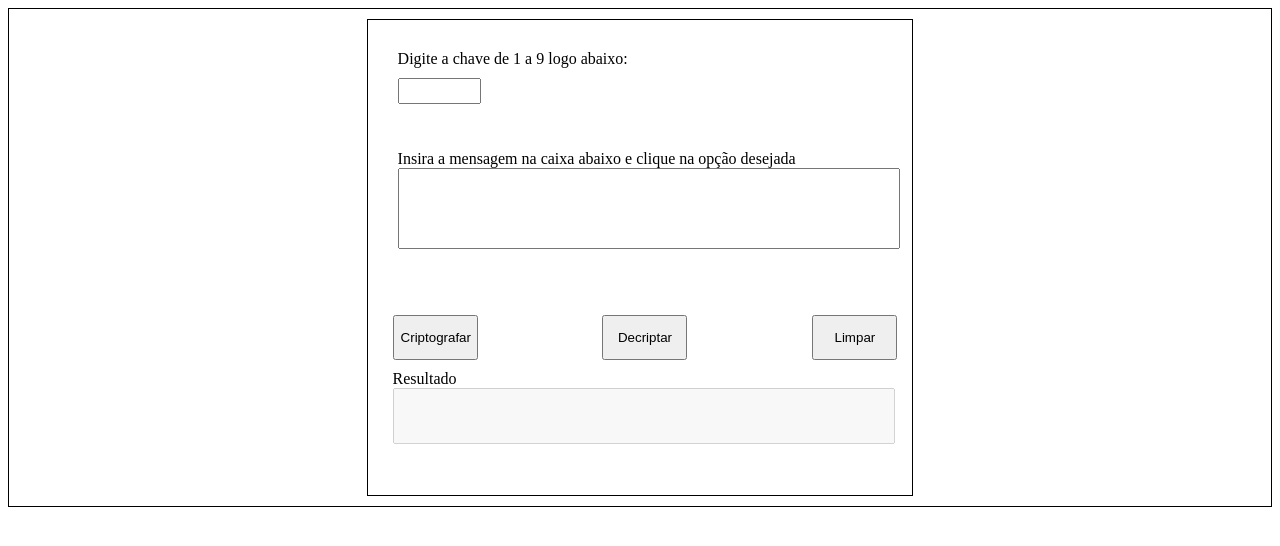
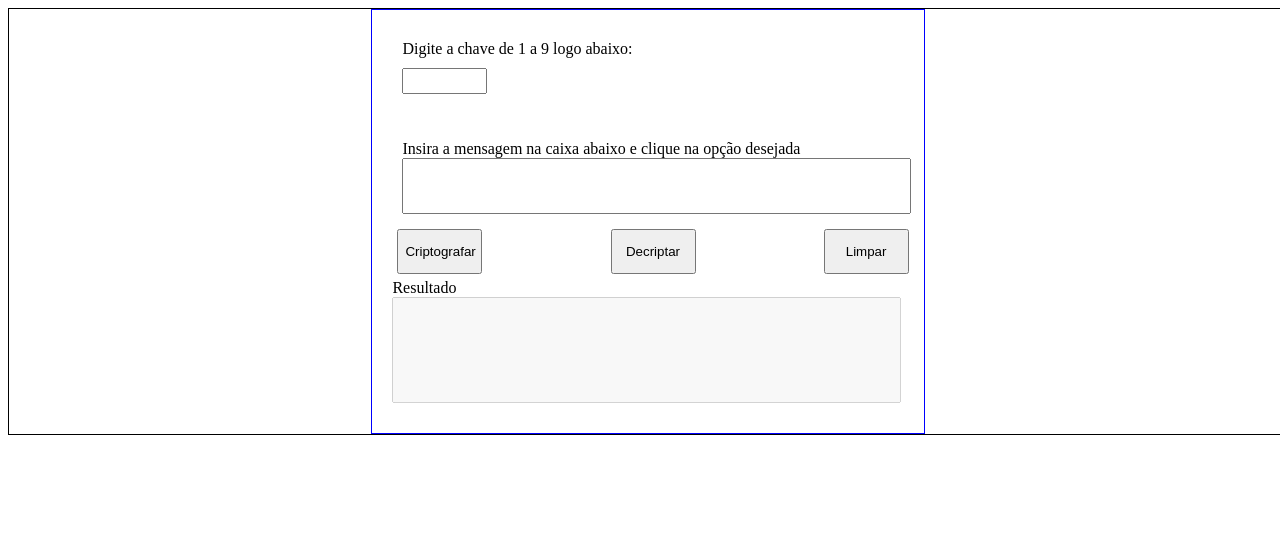
Before and after one commit to gepassos/FrontEnd, a plain HTML site: page index.html in a window 1280 px wide. Drawn offline with Linux system fonts and the light colour scheme.

Commit message:
layout melhorado

```diff
--- a/css/style.css
+++ b/css/style.css
@@ -1,4 +1,5 @@
 body {
+    width: 100%;
     display: flex;
     justify-content: center;
     border: 1px solid;
@@ -8,8 +9,7 @@ body {
 .l__container {
     width: 40%;
     height: 100%;
-    margin: 10px;
-    border: 1px solid;
+    border: 1px solid blue;
     padding: 20px;
 }
 
@@ -26,20 +26,31 @@ body {
 
 .l__container_message {
     display: flex;
-    height: 150px;
+    height: 100%;
     flex-direction: column;
     align-items: flex-start;
     width: 100%;
+    margin: 0;
     padding: 10px;
 }
 
+
+.l__container_message>input {
+    height: 50px;
+    word-break: break-word;
+}
+
 .l__container_result {
-    height: 100px;
+    height: 100%;
     display: flex;
     flex-direction: column;
     align-items: flex-start;
     width: 100%;
-    padding: 5px;
+    margin: 0 0 10px 0;
+}
+
+.l__container_result>input {
+    height: 100px;
 }
 
 .l__container_button {
@@ -50,6 +61,8 @@ body {
     justify-content: space-between;
     padding: 5px;
     overflow: auto;
+    row-gap: 15px;
+    column-gap: 15px;
 }
 
 button {
@@ -68,3 +81,9 @@ input {
     width: 15%;
     height: 25%;
 }
+
+@media screen and (max-width:700px) {
+    .l__container_button {
+        justify-content: center;
+    }
+}
--- a/index.html
+++ b/index.html
@@ -15,7 +15,7 @@
         <div class="l__container_key">
 
             <label>Digite a chave de 1 a 9 logo abaixo:</label>
-            <input type="number">
+            <input type="text">
 
         </div>
         <!-- input message -->
```
